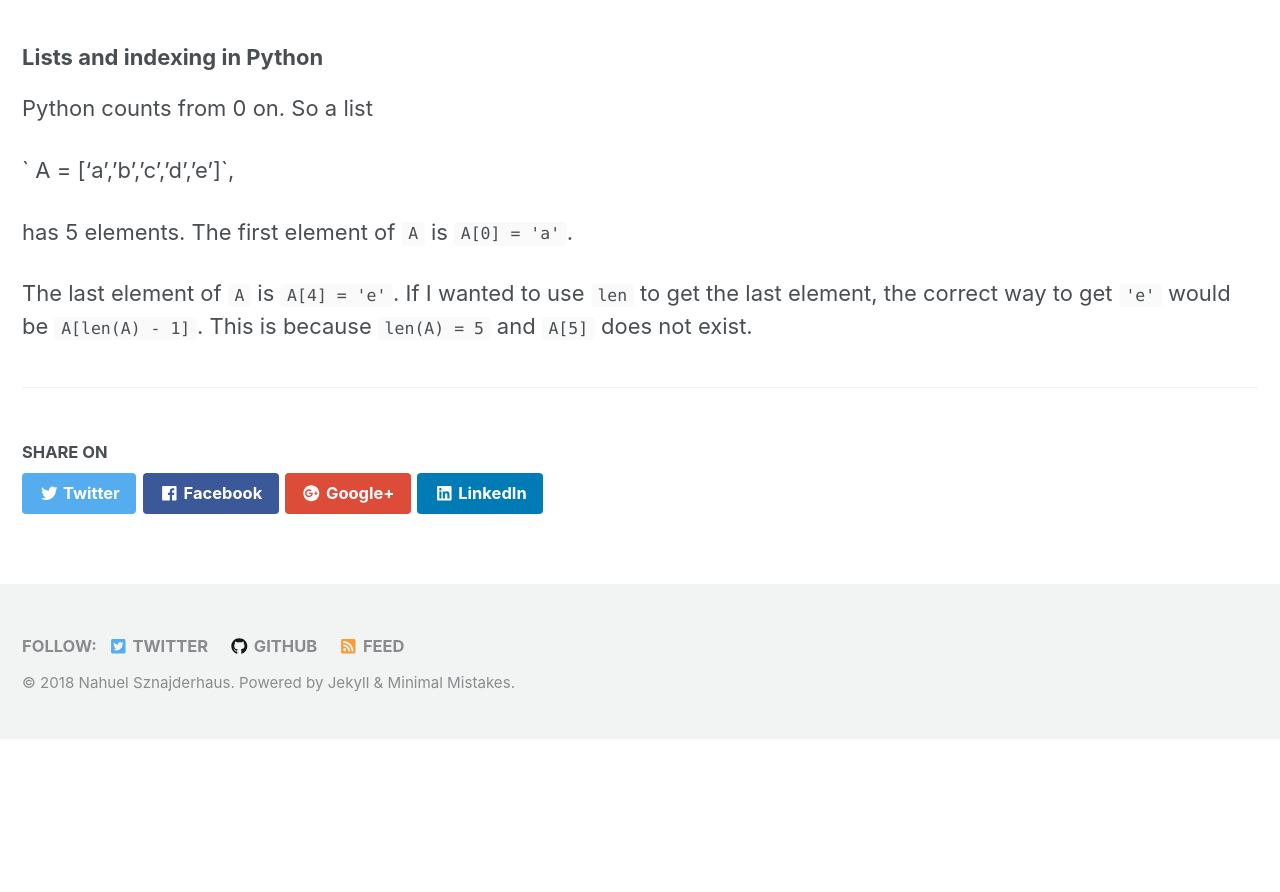
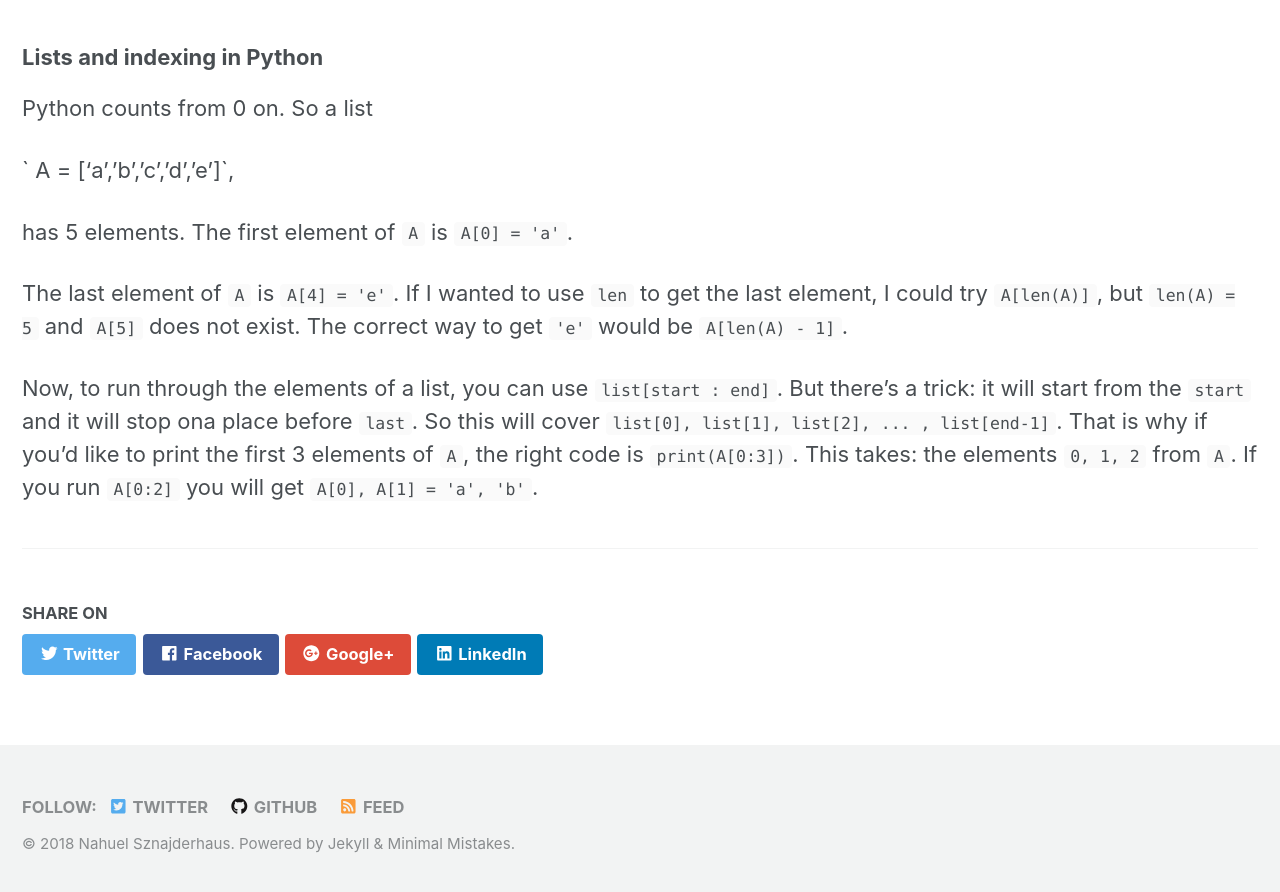
Before and after one commit to nahusznaj/nahusznaj.github.io, a Jekyll site: the page built from _posts/learning/2018-06-14-learning_python.md, in a window 1280 px wide and 900 px high, scrolled down 1030 px. Shown: the top 892 px of the window. Built offline with Jekyll 4.4.1, drawn with Linux system fonts in a browser that asks for light colours; nearby versions of some CDN libraries; before the commit the page ends 1769 px from its top, so only the background shows below that.

```diff
--- a/_posts/learning/2018-06-14-learning_python.md
+++ b/_posts/learning/2018-06-14-learning_python.md
@@ -48,4 +48,6 @@
 
 has 5 elements. The first element of `A` is `A[0] = 'a'`.
 
-The last element of `A` is `A[4] = 'e'`. If I wanted to use `len` to get the last element, the correct way to get `'e'` would be `A[len(A) - 1]`. This is because `len(A) = 5` and `A[5]` does not exist.
+The last element of `A` is `A[4] = 'e'`. If I wanted to use `len` to get the last element, I could try  `A[len(A)]`, but `len(A) = 5` and `A[5]` does not exist. The correct way to get `'e'` would be `A[len(A) - 1]`.
+
+Now, to run through the elements of a list, you can use `list[start : end]`. But there's a trick: it will start from the `start` and it will stop ona place before `last`. So this will cover `list[0], list[1], list[2], ... , list[end-1]`. That is why if you'd like to print the first 3 elements of `A`, the right code is `print(A[0:3])`. This takes: the elements `0, 1, 2` from `A`. If you run `A[0:2]` you will get `A[0], A[1] = 'a', 'b'`.
```
